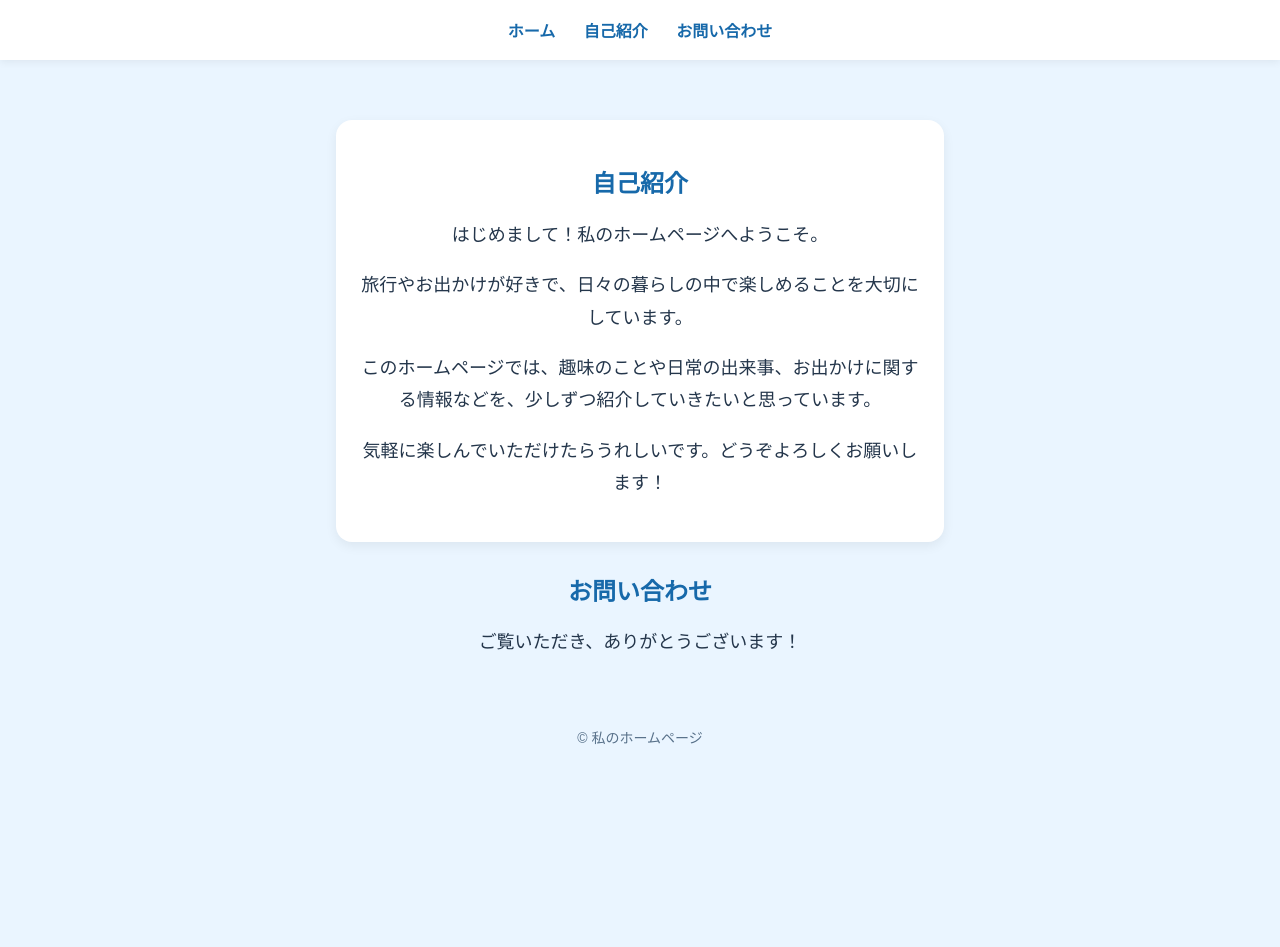
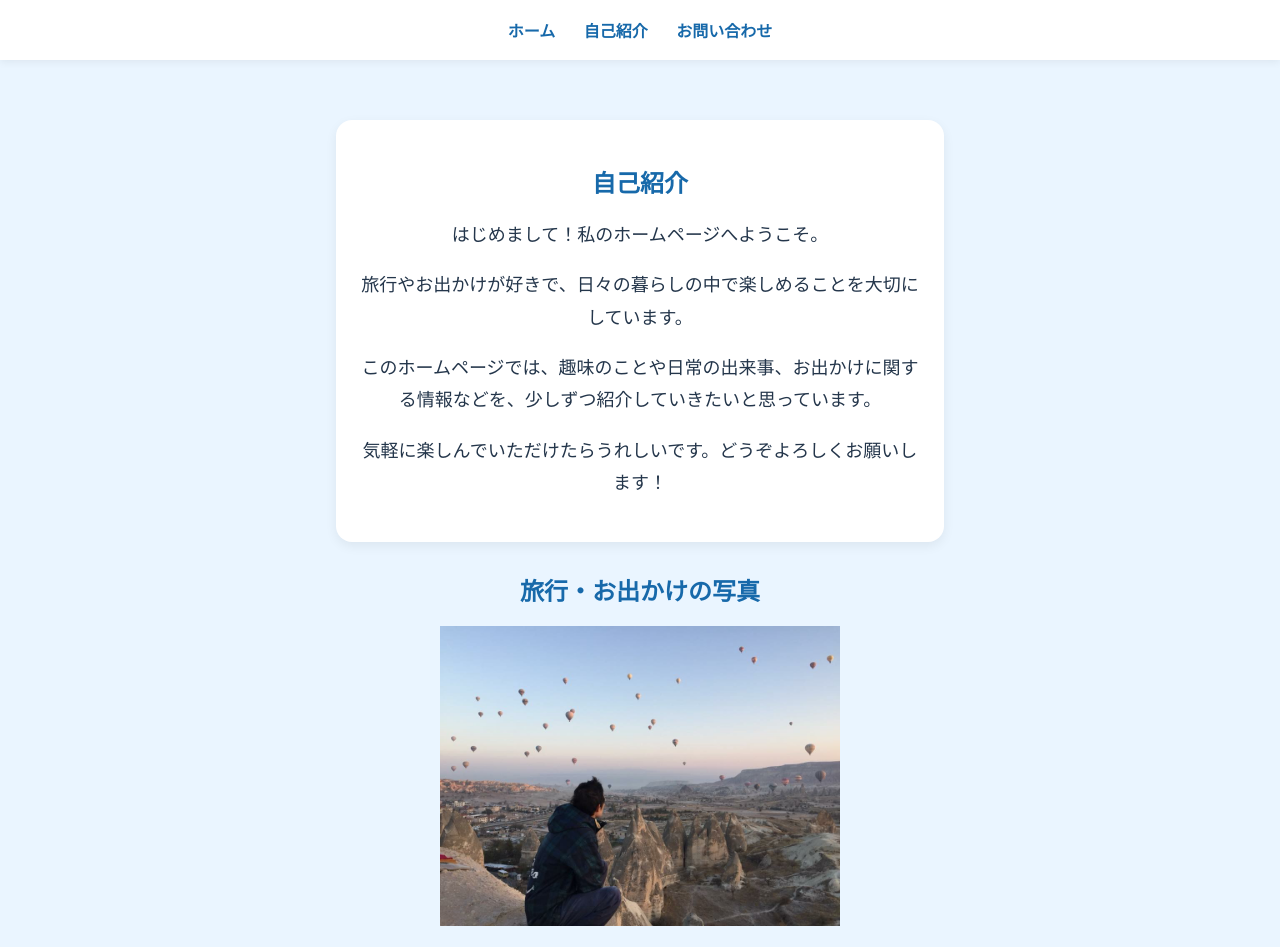
Before and after one commit to suzukikenji0529-ux/my-first-project, a plain HTML site: page index.html in a window 1280 px wide. Shown: the top 947 px of the page. Before the commit the page ends 800 px from the top, so only its background shows below. Drawn offline with Linux system fonts and the light colour scheme.

Commit message:
Update index.html

```diff
--- a/index.html
+++ b/index.html
@@ -119,6 +119,11 @@
   <p>このホームページでは、趣味のことや日常の出来事、お出かけに関する情報などを、少しずつ紹介していきたいと思っています。</p>
   <p>気軽に楽しんでいただけたらうれしいです。どうぞよろしくお願いします！</p>
 </section>
+<section id="travel">
+  <h2>旅行・お出かけの写真</h2>
+  <img src="image0.jpeg" alt="旅行・お出かけの写真" width="400">
+  </section>
+</section>
 
 
 
```
